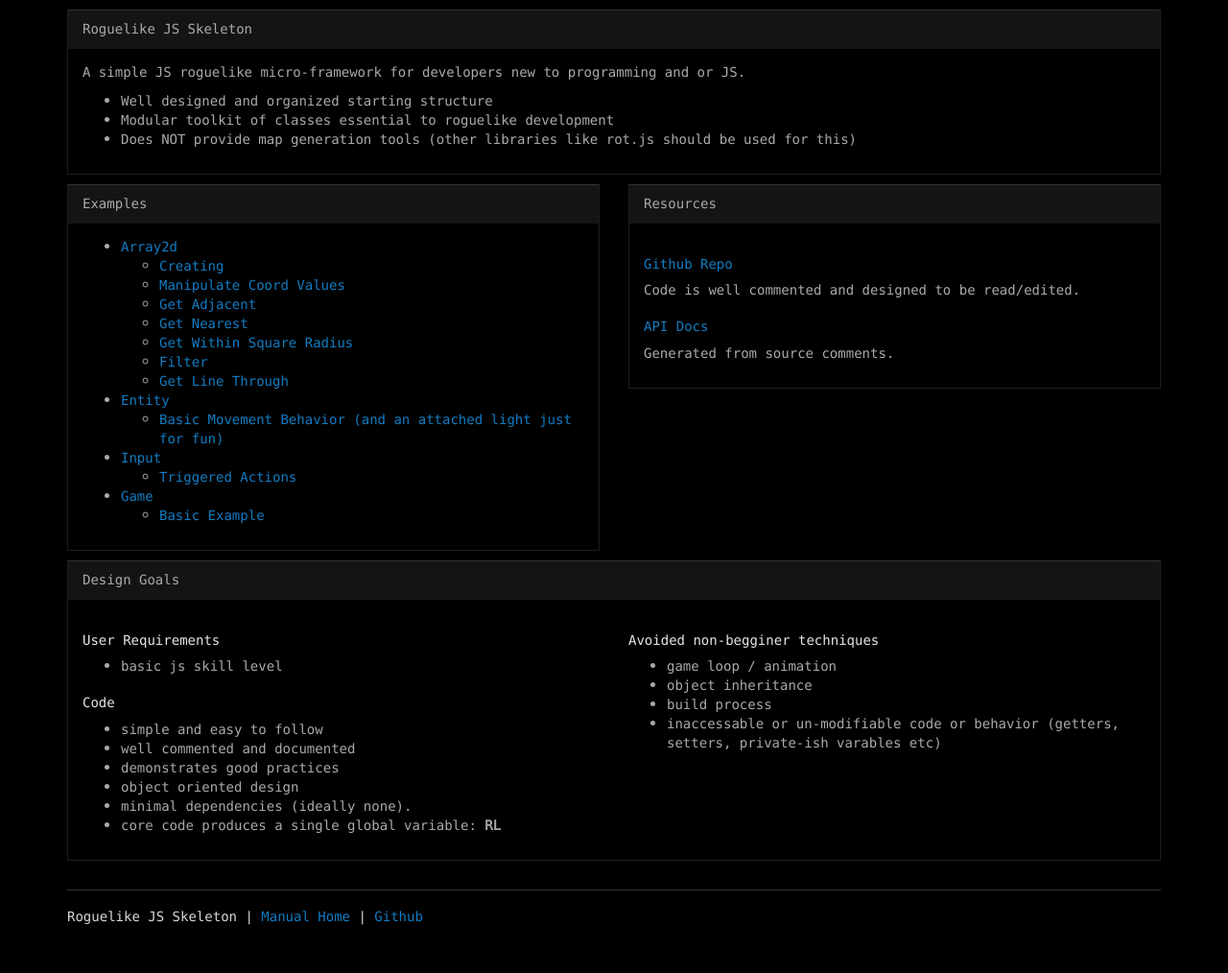
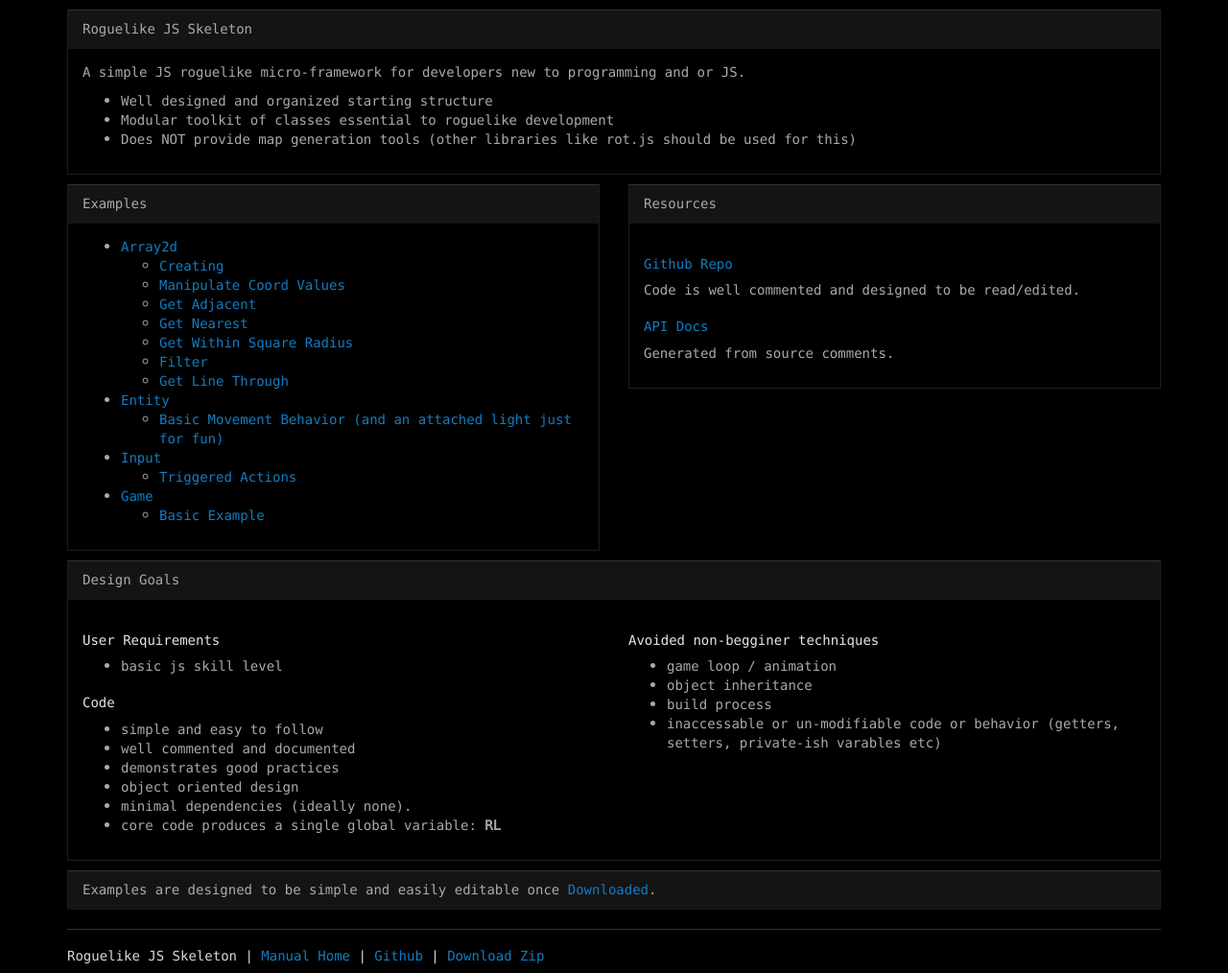
Before and after one commit to unstoppablecarl/js-roguelike-skeleton, a website: page manual/index.html in a window 1280 px wide. Shown: the whole page at 96% size. Before the commit the page ends 973 px from the top, so only its background shows below. Drawn offline with Linux system fonts and the light colour scheme.

Commit message:
manual footer download link

```diff
--- a/manual/index.html
+++ b/manual/index.html
@@ -230,13 +230,20 @@
 
 
 
-        <hr>
+        <div class="panel panel-default">
+    <div class="panel-heading">
+        Examples are designed to be simple and easily editable once <a href="https://api.github.com/repos/unstoppablecarl/js-roguelike-skeleton/zipball/master">Downloaded</a>.
+    </div>
+</div>
+<hr>
 <h4>
     Roguelike JS Skeleton
     |
     <a href="http://unstoppablecarl.github.io/js-roguelike-skeleton/">Manual Home</a>
     |
     <a href="https://github.com/unstoppablecarl/js-roguelike-skeleton">Github</a>
+    |
+    <a href="https://api.github.com/repos/unstoppablecarl/js-roguelike-skeleton/zipball/master">Download Zip</a>
 </h4>
 
     </div>
```
Also changed, not shown: manual-src/tpl/footer.dust (+7 -0 lines), manual/index/array-2d.html (+8 -1 lines), manual/index/array-2d/create.html (+8 -1 lines), manual/index/array-2d/filter.html (+8 -1 lines), manual/index/array-2d/get-adjacent.html (+8 -1 lines), manual/index/array-2d/get-line-through.html (+8 -1 lines), manual/index/array-2d/get-nearest.html (+8 -1 lines), manual/index/array-2d/get-within-square-radius.html (+8 -1 lines), manual/index/array-2d/manipulate-coord-values.html (+8 -1 lines), manual/index/entity.html (+8 -1 lines), manual/index/entity/basic-movement.html (+8 -1 lines), manual/index/game.html (+8 -1 lines), manual/index/game/basic.html (+8 -1 lines), manual/index/input.html (+8 -1 lines), 1 more files.
